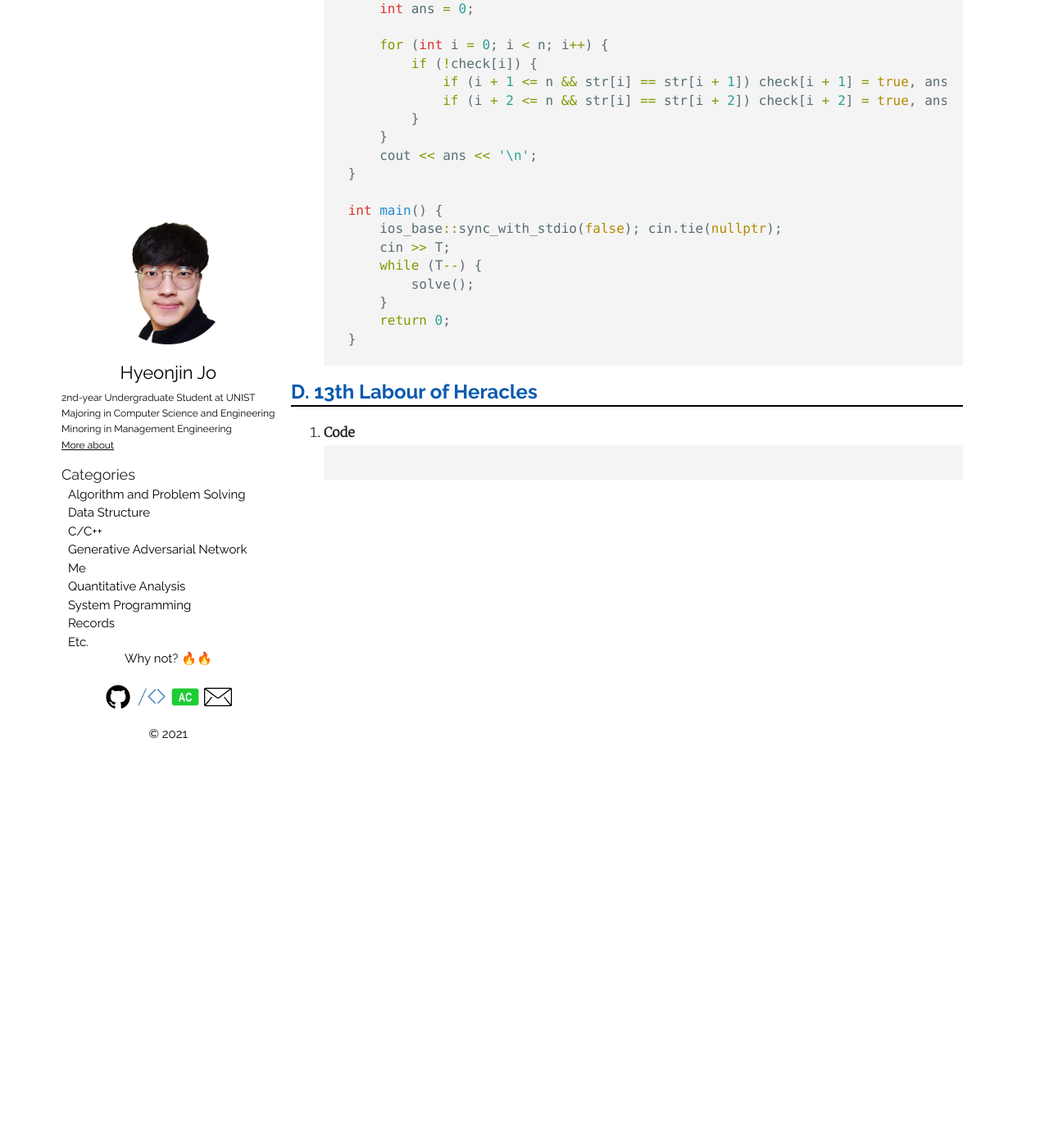
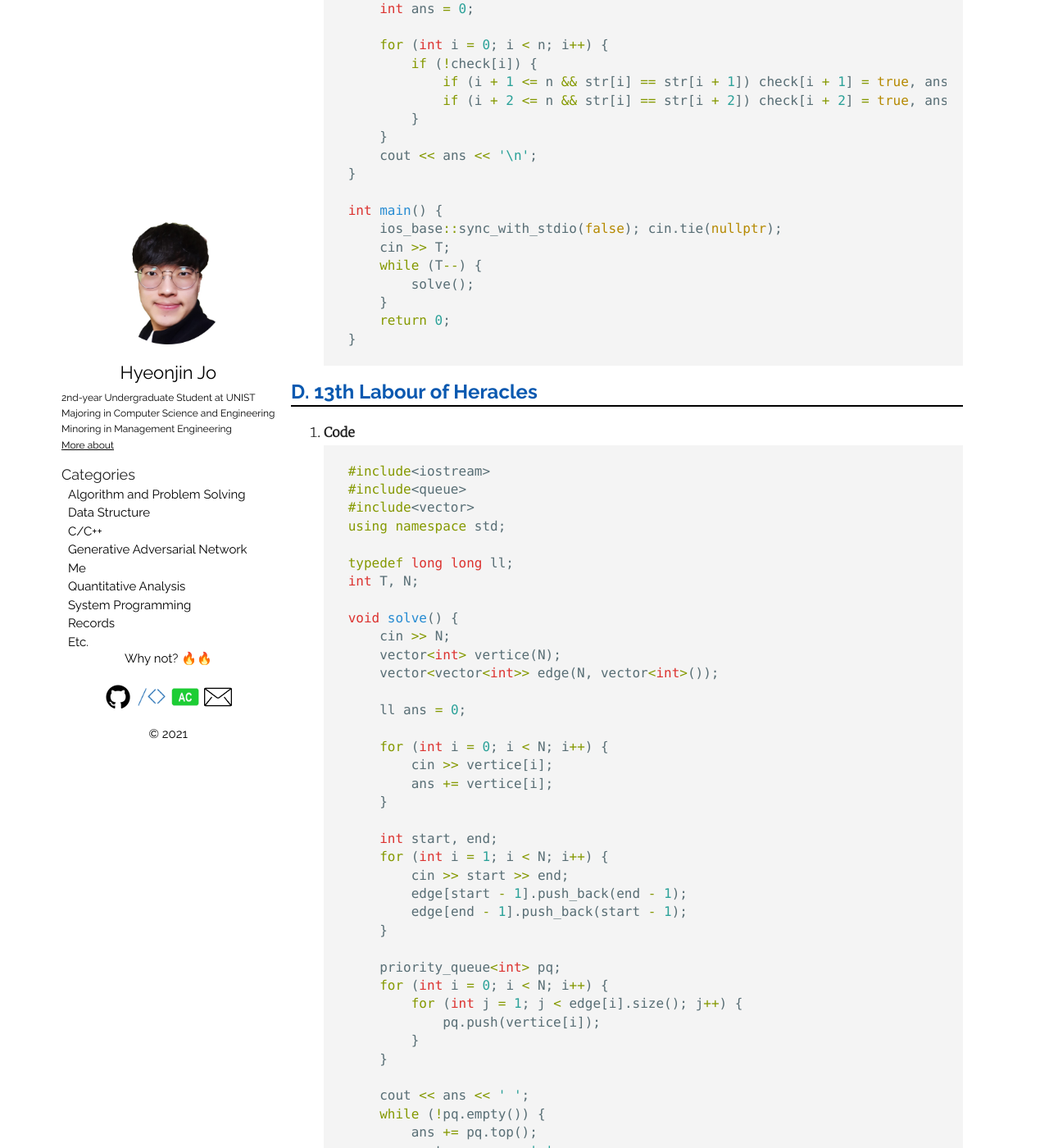
Before and after one commit to thinkin9/thinkin9.github.io, a Jekyll site: the page built from _posts/2021-01-09-Codeforces_Good_Bye_2020.markdown, in a window 1280 px wide and 1400 px high, scrolled down 2549 px. Shown: the whole window at 82% size. Built offline with Jekyll 4.4.1, drawn with Linux system fonts in a browser that asks for light colours; some of the changed text lies outside the part shown.

Commit message:
20210110

````diff
--- a/_posts/2021-01-09-Codeforces_Good_Bye_2020.markdown
+++ b/_posts/2021-01-09-Codeforces_Good_Bye_2020.markdown
@@ -141,4 +141,129 @@ categories: Records
 
 3. **Code**
     ```cpp
+    #include<iostream>
+    #include<queue>
+    #include<vector>
+    using namespace std;
+
+    typedef long long ll;
+    int T, N;
+
+    void solve() {
+        cin >> N;
+        vector<int> vertice(N);
+        vector<vector<int>> edge(N, vector<int>());
+
+        ll ans = 0;
+
+        for (int i = 0; i < N; i++) {
+            cin >> vertice[i];
+            ans += vertice[i];
+        }
+
+        int start, end;
+        for (int i = 1; i < N; i++) {
+            cin >> start >> end;
+            edge[start - 1].push_back(end - 1);
+            edge[end - 1].push_back(start - 1);
+        }
+
+        priority_queue<int> pq;
+        for (int i = 0; i < N; i++) {
+            for (int j = 1; j < edge[i].size(); j++) {
+                pq.push(vertice[i]);
+            }
+        }
+
+        cout << ans << ' ';
+        while (!pq.empty()) {
+            ans += pq.top();
+            cout << ans << ' ';
+            pq.pop();
+        }
+        cout << '\n';
+    }
+
+    int main() {
+        ios_base::sync_with_stdio(false); cin.tie(nullptr);
+        cin >> T;
+        while (T--) {
+            solve();
+        }
+        return 0;
+    }
     ```
+
+## [E. Apollo versus Pan](http://codeforces.com/contest/1466/problem/E)
+<hr style="height: 2px; border:none; margin-top: -1em; margin-bottom:0.5em; padding: 0; background:black">
+
+1. **Thinkin9**
+    disassemble sigmas
+    key points
+    1. ```cpp
+        vector<ll> s(60)
+        ```
+    2. ```cpp
+        if (v[i] & (1ll << j)) {
+            sum_bitwise_and += (1ll << j) % MOD * s[j];
+            sum_bitwise_or += (1ll << j) % MOD * N;
+        }
+        else {
+            sum_bitwise_or += (1ll << j) % MOD * s[j];
+        }
+        ```
+3. **Code**
+    ```cpp
+    #include<iostream>
+    #include<vector>
+    using namespace std;
+
+    typedef long long ll;
+    const int MOD = 1e9 + 7;
+    int T, N;
+
+    void solve() {
+        cin >> N;
+        vector<ll> v(N);
+        vector<ll> s(60);
+
+        for (int i = 0; i < N; i++) {
+            cin >> v[i];
+            for (int j = 0; j < 60; j++) {
+                if (v[i] & (1ll << j)) {
+                    s[j]++;
+                }
+            }
+        }
+
+        ll ans = 0;
+        for (int i = 0; i < N; i++) {
+            ll sum_bitwise_and = 0;
+            ll sum_bitwise_or = 0;
+            for (int j = 0; j < 60; j++) {
+                if (v[i] & (1ll << j)) {
+                    sum_bitwise_and += (1ll << j) % MOD * s[j];
+                    sum_bitwise_or += (1ll << j) % MOD * N;
+                }
+                else {
+                    sum_bitwise_or += (1ll << j) % MOD * s[j];
+                }
+                sum_bitwise_and %= MOD;
+                sum_bitwise_or %= MOD;
+            }
+            ans += (sum_bitwise_and * sum_bitwise_or) % MOD;
+        }
+        cout << ans % MOD << '\n';
+
+        return;
+    }
+
+    int main() {
+        ios_base::sync_with_stdio(false); cin.tie(nullptr);
+        cin >> T;
+        while (T--) {
+            solve();
+        }
+        return 0;
+    }
+    ```
````
